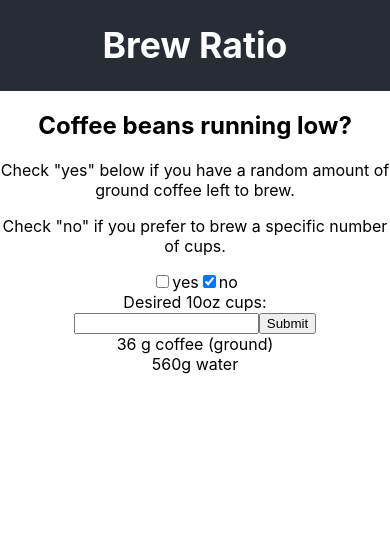
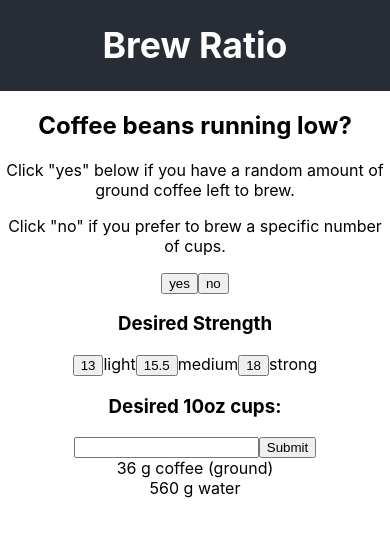
Before and after one commit to rtviner/brew-ratio, a React (Create React App) app: page / in a window 390 px wide. Shown: the top 536 px of the page. Built offline with nearby package versions, Linux system fonts and the light colour scheme.

Commit message:
update radio buttons to input type button for better mobile ux, add desired strength buttons, change onSubmitChange to onClick, add labes for input elements

```diff
--- a/src/App.js
+++ b/src/App.js
@@ -19,24 +19,24 @@ class App extends Component {
       coffee: DefaultCoffee,
       water: DefaultWater,
       error: null,
-      selectedButton: 'no',
+      coffeeLow: 'no',
     };
 
-    this.onSubmitChange = this.onSubmitChange.bind(this);
+    this.onClick = this.onClick.bind(this);
     this.onSubmitCoffee = this.onSubmitCoffee.bind(this);
     this.onSubmitCups = this.onSubmitCups.bind(this);
   }
 
-  onSubmitChange(event) {
+  onClick(event) {
     const target = event.target;
     const value = event.target.value;
     const name = target.name;
 
-    (target.type === 'checkbox')
-      ? this.setState({ selectedButton: value })
-      : (!value) //if empty string is submitted set state value to zero***
+    (target.type === 'button')
+      ? this.setState({ [name]: value })
+      : (!(value)) //if empty string is submitted set state value to zero***
       ? this.setState({ [name]: ""})
-      : this.setState({ [name]: parseFloat(value) });
+      : this.setState({ [name]: parseFloat(value)});
   }
 
   onSubmitCoffee(event) {
@@ -70,42 +70,74 @@ class App extends Component {
   }
 
   render() {
-    const { cups, coffee, water, selectedButton } = this.state;
+    const { cups, coffee, water, coffeeLow } = this.state;
 
     return (
+
       <div className="App">
         <header className="App-header">
           <h1>Brew Ratio</h1>
         </header>
+
         <main>
+
           <div className="interactions">
             <h2>Coffee beans running low?</h2>
-            <p>Check "yes" below if you have a random amount of ground coffee left to brew.</p>
-            <p>Check "no" if you prefer to brew a specific number of cups.</p>
+            <p>Click "yes" below if you have a random amount of ground coffee left to brew.</p>
+            <p>Click "no" if you prefer to brew a specific number of cups.</p>
             <form>
-              <RadioInput
+              <ButtonInput
+                name="coffeeLow"
                 value="yes"
-                onChange={this.onSubmitChange}
-                checked={selectedButton === 'yes'}
+                onClick={this.onClick}
               />
-              <RadioInput
+              <ButtonInput
+                name="coffeeLow"
                 value="no"
-                onChange={this.onSubmitChange}
-                checked={selectedButton === 'no'}
+                onClick={this.onClick}
               />
               </form>
           </div>
-          { (selectedButton === 'yes')
+
+          <div className="strengthInput">
+            <h3>Desired Strength</h3>
+            <form>
+              <ButtonInput
+                id="light"
+                name="goldenRatio"
+                value="13"
+                onClick={this.onClick}
+              />
+              <label htmlFor="light">light</label>
+              <ButtonInput
+                id="med"
+                name="goldenRatio"
+                value="15.5"
+                onClick={this.onClick}
+              />
+              <label htmlFor="med">medium</label>
+              <ButtonInput
+                id="strong"
+                name="goldenRatio"
+                value="18"
+                onClick={this.onClick}
+              />
+              <label htmlFor="strong">strong</label>
+            </form>
+          </div>
+
+          { (coffeeLow === 'yes')
             ? <div className="grindsInput">
                 <div className="interactions">
-                  <label>How much ground beans do you have (g)?
+                  <label htmlFor="coffeeInput"><h3>Ground Coffee (g):</h3></label>
                     <CupGrindInput
+                      id="coffeeInput"
                       name='coffee'
-                      onChange={this.onSubmitChange}
+                      onChange={this.onClick}
                       onSubmit = {this.onSubmitCoffee}
                     >
                     </CupGrindInput>
-                  </label>
+
                 </div>
                 <Ingredients
                   coffee={cups}
@@ -116,14 +148,15 @@ class App extends Component {
               </div>
             : <div className="cupsInput">
                 <div className="interactions">
-                  <label>Desired {CupsLabel}:
+                  <label htmlFor="cupsInput"><h3>Desired {CupsLabel}:</h3></label>
                     <CupGrindInput
+                      id="cupsInput"
                       name='cups'
-                      onChange={this.onSubmitChange}
+                      onChange={this.onClick}
                       onSubmit = {this.onSubmitCups}
                     >
                     </CupGrindInput>
-                  </label>
+
                 </div>
                 <Ingredients
                   coffee={coffee}
@@ -133,6 +166,9 @@ class App extends Component {
                 </Ingredients>
               </div>
             }
+
+
+
         </main>
       </div>
     );
@@ -158,21 +194,20 @@ const Ingredients = ({ coffee, water, label }) =>
       {coffee} {label}
     </div>
     <div className="water">
-      {water}g water
+      {water} g water
     </div>
   </div>
 
-const RadioInput = ({ value, onChange, checked }) =>
-  <span className="radioButton">
+const ButtonInput = ({ name, value, onClick }) =>
+  <span className="button">
     <input
-      type="checkbox"
+      type="button"
       id={value}
-      name="coffeeLowQuestion"
+      name={name}
       value={value}
-      onChange={onChange}
-      checked={checked}
+      onClick={onClick}
     />
-    <label htmlFor={value}>{value}</label>
+
   </span>
 
 
```
